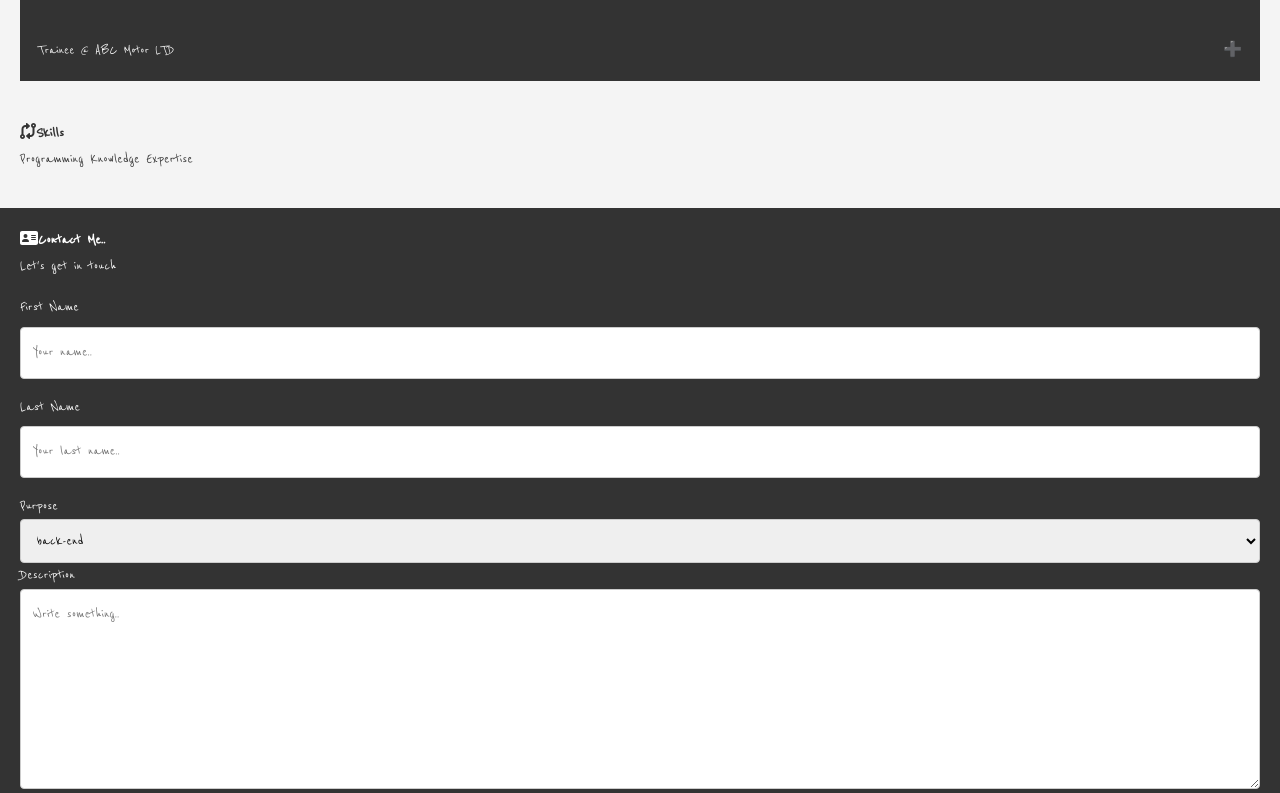
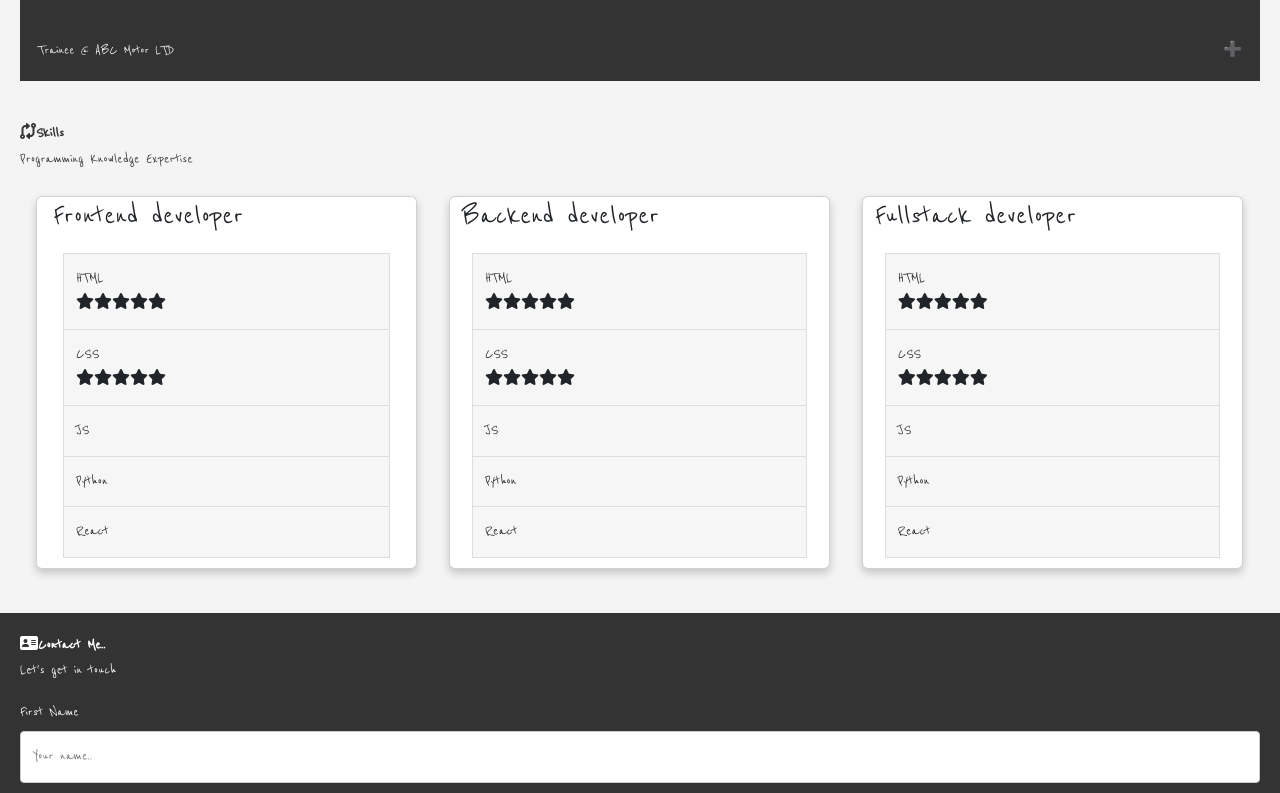
Before and after one commit to Allynesta/cv-tsx, a React (Vite) app: page / in a window 1280 px wide. Shown: the part 588-1381 px from the top of the page. Built offline with nearby package versions, Linux system fonts and the light colour scheme.

Commit message:
card updated done working

```diff
--- a/src/component/Skill.tsx
+++ b/src/component/Skill.tsx
@@ -1,6 +1,7 @@
 import "../styles/skill.css";
 import { FontAwesomeIcon } from "@fortawesome/react-fontawesome";
 import { faCodeCompare } from "@fortawesome/free-solid-svg-icons";
+import Card from "./Card";
 
 const Skill = () => {
 	return (
@@ -9,6 +10,7 @@ const Skill = () => {
 				<FontAwesomeIcon icon={faCodeCompare} />
 				<b>Skills</b>
 				<p>Programming Knowledge Expertise</p>
+				<Card />
 			</div>
 		</>
 	);
--- a/src/component/SkillList.tsx
+++ b/src/component/SkillList.tsx
@@ -25,9 +25,7 @@ const SkillList = () => {
 					</div>
 				</li>
 				<li>JS</li>
-				<li>JQuery</li>
 				<li>Python</li>
-				<li>PHP</li>
 				<li>React</li>
 			</ul>
 		</>
--- a/src/component/card.tsx
+++ b/src/component/card.tsx
@@ -1,4 +1,5 @@
 import "../styles/card.css";
+import SkillList from "./SkillList";
 
 const Card = () => {
 	return (
@@ -8,12 +9,8 @@ const Card = () => {
 					<div className="card">
 						<div className="card-info">
 							<h2>Frontend developer</h2>
-							<p className="title">CEO & Founder</p>
-							<p>Some text that describes me lorem ipsum ipsum lorem.</p>
-							<p>jane@example.com</p>
-							<p>
-								<button className="button">Contact</button>
-							</p>
+
+							<SkillList />
 						</div>
 					</div>
 				</div>
@@ -21,12 +18,7 @@ const Card = () => {
 					<div className="card">
 						<div className="container">
 							<h2>Backend developer</h2>
-							<p className="title">Art Director</p>
-							<p>Some text that describes me lorem ipsum ipsum lorem.</p>
-							<p>mike@example.com</p>
-							<p>
-								<button className="button">Contact</button>
-							</p>
+							<SkillList />
 						</div>
 					</div>
 				</div>
@@ -34,12 +26,7 @@ const Card = () => {
 					<div className="card">
 						<div className="container">
 							<h2>Fullstack developer</h2>
-							<p className="title">Designer</p>
-							<p>Some text that describes me lorem ipsum ipsum lorem.</p>
-							<p>john@example.com</p>
-							<p>
-								<button className="button">Contact</button>
-							</p>
+							<SkillList />
 						</div>
 					</div>
 				</div>
--- a/src/styles/listskills.css
+++ b/src/styles/listskills.css
@@ -1,7 +1,7 @@
 /* List Group */
 ul.list-group {
     list-style-type: none;
-    padding: 0;
+    padding: 10px;
     margin: 0;
     width: 100%;
   }
```
